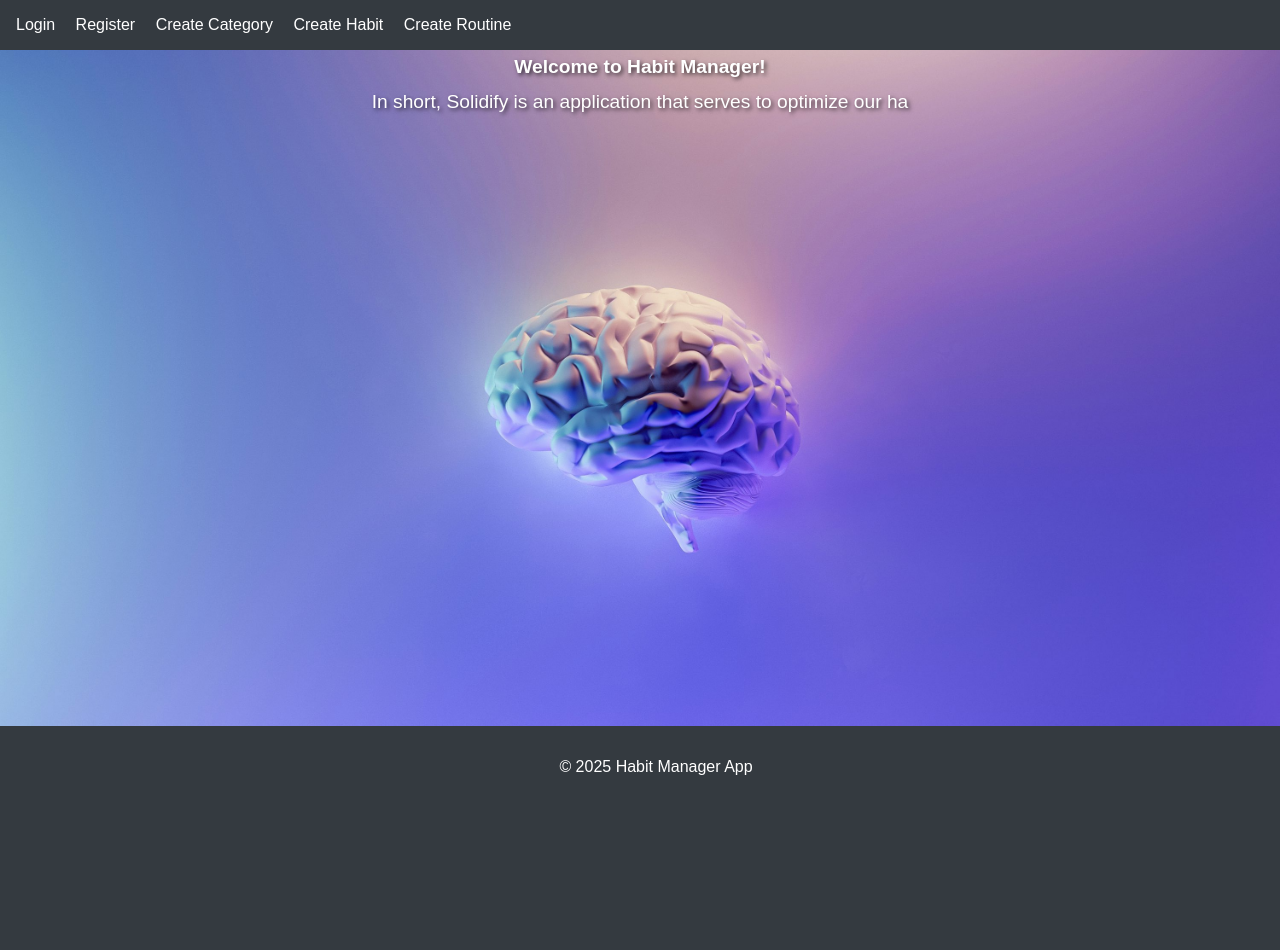
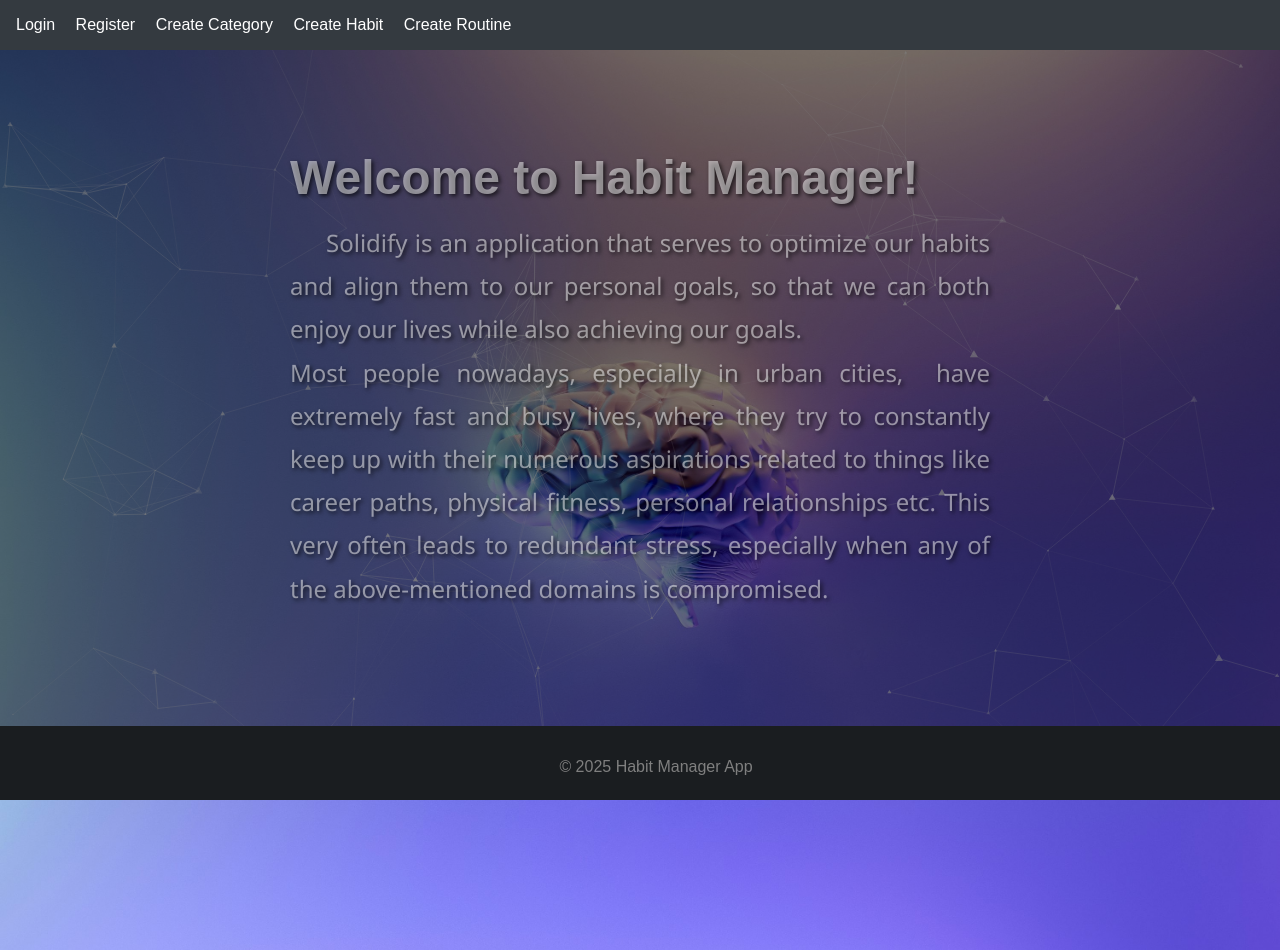
Before and after one commit to velislavvelchev/SOLIDIFY, a Django app: page / in a window 1280 px wide. Before the commit the page ends 775 px from the top, so only its background shows below. Run offline with Django 5.2, Linux system fonts and the light colour scheme.

Commit message:
feat: homepage css and base template changes

```diff
--- /dev/null
+++ b/static/js/particles-init.js
@@ -0,0 +1,91 @@
+particlesJS('particles-js', {
+  "particles": {
+    "number": {
+      "value": 80,
+      "density": {
+        "enable": true,
+        "value_area": 800
+      }
+    },
+    "color": {
+      "value": "#ffffff"  // white particles for good contrast
+    },
+    "shape": {
+      "type": "triangle",  // try "star" or "polygon" as well
+      "stroke": {
+        "width": 0,
+        "color": "#000000"
+      },
+      "polygon": {
+        "nb_sides": 5  // if you use polygon, set number of sides
+      }
+    },
+    "opacity": {
+      "value": 0.5,
+      "random": false,
+      "anim": {
+        "enable": true,
+        "speed": 1,
+        "opacity_min": 0.1,
+        "sync": false
+      }
+    },
+    "size": {
+      "value": 4,
+      "random": true,
+      "anim": {
+        "enable": true,
+        "speed": 5,
+        "size_min": 0.1,
+        "sync": false
+      }
+    },
+    "line_linked": {
+      "enable": true,
+      "distance": 150,
+      "color": "#ffffff",
+      "opacity": 0.4,
+      "width": 1
+    },
+    "move": {
+      "enable": true,
+      "speed": 2,
+      "direction": "none",
+      "random": true,
+      "straight": false,
+      "out_mode": "out",
+      "bounce": false,
+      "attract": {
+        "enable": true,
+        "rotateX": 600,
+        "rotateY": 1200
+      }
+    }
+  },
+  "interactivity": {
+    "detect_on": "canvas",
+    "events": {
+      "onhover": {
+        "enable": true,
+        "mode": "grab"  // particles connect to mouse pointer on hover
+      },
+      "onclick": {
+        "enable": true,
+        "mode": "push"  // adds more particles on click
+      },
+      "resize": true
+    },
+    "modes": {
+      "grab": {
+        "distance": 140,
+        "line_linked": {
+          "opacity": 0.7
+        }
+      },
+      "push": {
+        "particles_nb": 4
+      }
+    }
+  },
+  "retina_detect": true
+});
--- a/static/js/typing.js
+++ b/static/js/typing.js
@@ -1,4 +1,4 @@
-const message = "In short, Solidify is an application that serves to optimize our habits and align them to our personal goals, so that we can both enjoy our lives while also achieving our goals.\n" +
+const message = "Solidify is an application that serves to optimize our habits and align them to our personal goals, so that we can both enjoy our lives while also achieving our goals.\n" +
     "Most people nowadays, especially in urban cities,  have extremely fast and busy lives, where they try to constantly keep up with their numerous aspirations related to things like career paths, physical fitness, personal relationships etc. This very often leads to redundant stress, especially when any of the above-mentioned domains is compromised.";
 const textElement = document.getElementById('dynamic-text');
 let index = 0;
@@ -7,13 +7,13 @@ function typeWriter() {
   if (index < message.length) {
     textElement.innerHTML += message.charAt(index);
     index++;
-    setTimeout(typeWriter, 100);
+    setTimeout(typeWriter, 10);
   } else {
     setTimeout(() => {
       textElement.innerHTML = '';
       index = 0;
       typeWriter();
-    }, 3000);
+    }, 30000);
   }
 }
 
--- a/static/style/home.css
+++ b/static/style/home.css
@@ -1,39 +1,66 @@
 body {
-    background-image: url('/static/images/background.jpg');
-    background-size: cover;
-    background-position: center;
-    background-repeat: no-repeat;
-    background-attachment: fixed;
-    margin: 0;
-    min-height: 100vh;
+  position: relative;
+  background-image: url('/static/images/background.jpg');
+  background-size: cover;
+  background-position: center;
+  background-repeat: no-repeat;
+  min-height: 100vh;
+  margin: 0; /* good to reset default margin */
 }
 
-/* Remove duplicate background from home-page */
-.home-page {
-    min-height: 100vh;
-    position: relative;
+body::before {
+  content: "";
+  position: fixed;  /* change from absolute to fixed for full viewport */
+  top: 0; left: 0; right: 0; bottom: 0;
+  background-color: rgba(0, 0, 0, 0.5); /* black overlay with 50% opacity */
+  pointer-events: none;
+  z-index: 1;
 }
 
-/* Make text more readable */
-h1, #dynamic-text {
-    color: white;
-    text-shadow: 2px 2px 4px rgba(0,0,0,0.7);
-    max-width: 80%; /* or specific px value */
-    margin: 0 auto;
-    white-space: pre-wrap; /* preserves line breaks and wraps text */
-    word-break: break-word; /* breaks long words if needed */
-    text-align: center; /* optional, for centering text */
-    line-height: 1.8;      /* increases space between lines */
-    font-size: 1.2rem;     /* adjust as needed, or use px like 24px */
+#particles-js {
+  position: fixed;
+  width: 100%;
+  height: 100%;
+  top: 0;
+  left: 0;
+  z-index: 0;
+  pointer-events: none;
 }
 
-.home-page::before {
-    content: '';
-    position: absolute;
-    top: 0;
-    left: 0;
-    right: 0;
-    bottom: 0;
-    background: rgba(0,0,0,0.4);
-    z-index: -1;
+h1, #dynamic-text {
+  color: rgba(255, 255, 255, 0.5); /* Slight transparency */
+  text-shadow: 2px 2px 4px rgba(0, 0, 0, 0.7);
+  max-width: 700px;
+  margin: 0 auto;
+  white-space: pre-wrap;
+  word-break: break-word;
+  position: relative;
+  z-index: 2;
 }
+
+#dynamic-text {
+  text-align: justify;
+  line-height: 1.8;
+  font-size: 1.25rem;
+  padding: 0 20px;
+  text-indent: 1.5em;
+  font-family: 'Segoe UI', sans-serif;
+}
+
+
+
+h1 {
+  margin-top: 150px;
+  font-size: 3rem;
+}
+
+#dynamic-text {
+  margin-top: 1rem;
+  font-size: 1.5rem;
+}
+
+.home-page {
+  min-height: 100vh;
+  position: relative;
+  /* no ::before here */
+}
--- a/static/style/navigation.css
+++ b/static/style/nav.css
@@ -1,8 +1,17 @@
-/* static/css/navigation.css */
+/* static/css/nav.css */
 header {
     background-color: #343a40;
     padding: 1rem;
 }
+
+header {
+  position: fixed;
+  top: 0;
+  left: 0;
+  right: 0;
+  z-index: 1000;
+}
+
 
 header nav a {
     color: #fff;
--- a/static/style/style.css
+++ b/static/style/style.css
@@ -1,6 +1,6 @@
 /* static/css/styles.css */
 @import url('base.css');
-@import url('navigation.css');
+@import url('nav.css');
 @import url('footer.css');
 @import url('forms.css');
 @import url('details.css');
--- a/templates/common/base.html
+++ b/templates/common/base.html
@@ -3,13 +3,13 @@
 <!DOCTYPE html>
 <html lang="en">
 <head>
-    <meta charset="UTF-8" />
+    <meta charset="UTF-8"/>
     <meta name="viewport" content="width=device-width, initial-scale=1.0"/>
     <title>Habit Manager</title>
     <link rel="stylesheet" href="{% static 'style/style.css' %}">
 </head>
 <body>
-
+<div id="particles-js"></div>
 <header>
     <nav>
         <a href={% url 'login' %}>Login</a>
@@ -29,5 +29,9 @@
 <footer>
     <p>&copy; 2025 Habit Manager App</p>
 </footer>
+<!-- Load particles.js -->
+<script src="https://cdn.jsdelivr.net/npm/particles.js@2.0.0/particles.min.js"></script>
+<!-- Load your external particles config -->
+<script src="{% static 'js/particles-init.js' %}"></script>
 </body>
 </html>
--- a/templates/common/home.html
+++ b/templates/common/home.html
@@ -2,18 +2,10 @@
 {% load static %}
 
 {% block content %}
-<style>
-body {
-    background-image: url('{% static 'images/background.jpg' %}');
-    background-size: cover;
-    background-position: center;
-    background-repeat: no-repeat;
-    background-attachment: fixed;
-}
-</style>
-
 
 <h1>Welcome to Habit Manager!</h1>
 <p id="dynamic-text"></p>
+
 <script src="{% static 'js/typing.js' %}"></script>
+
 {% endblock %}
```
Also changed, not shown: templates/accounts/login.html (indentation only). Lines whose indentation alone changed are shown as unchanged.
